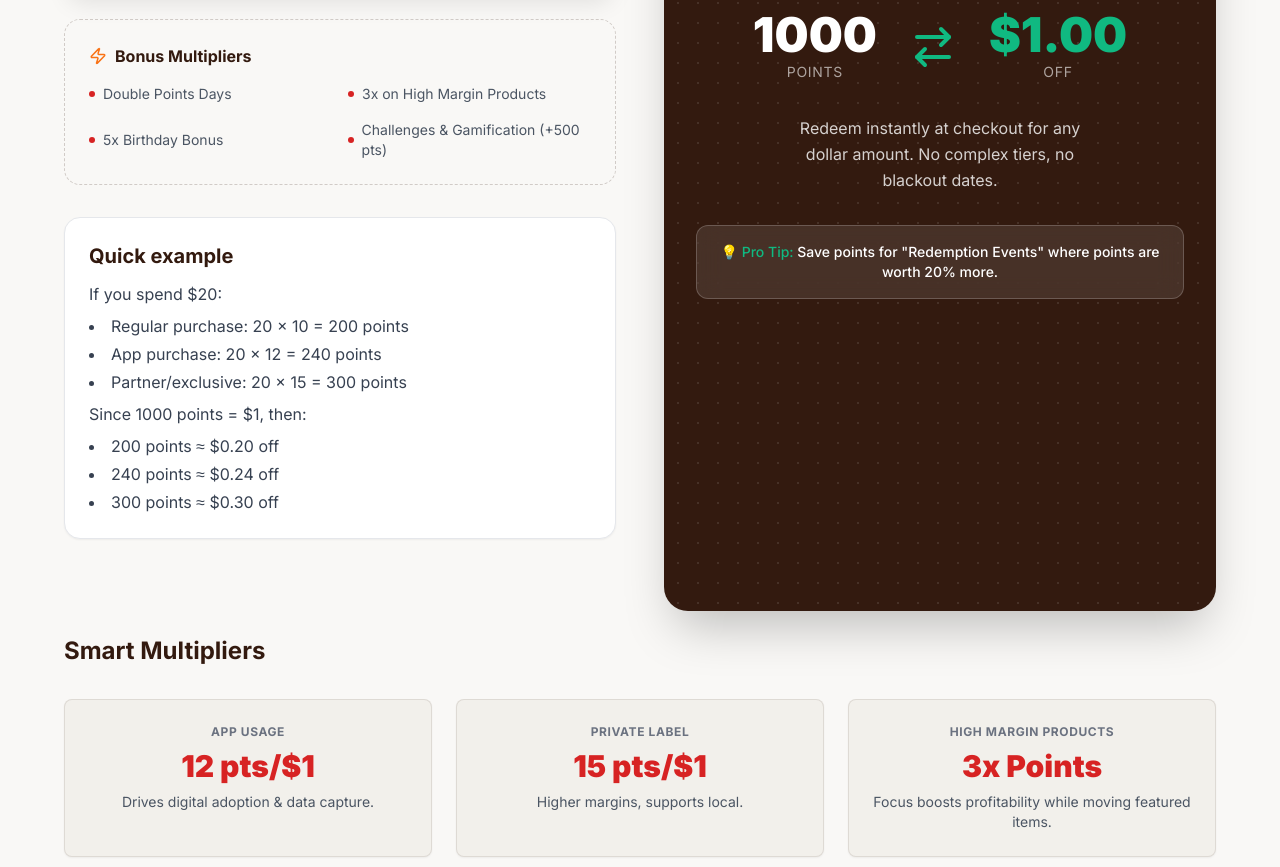
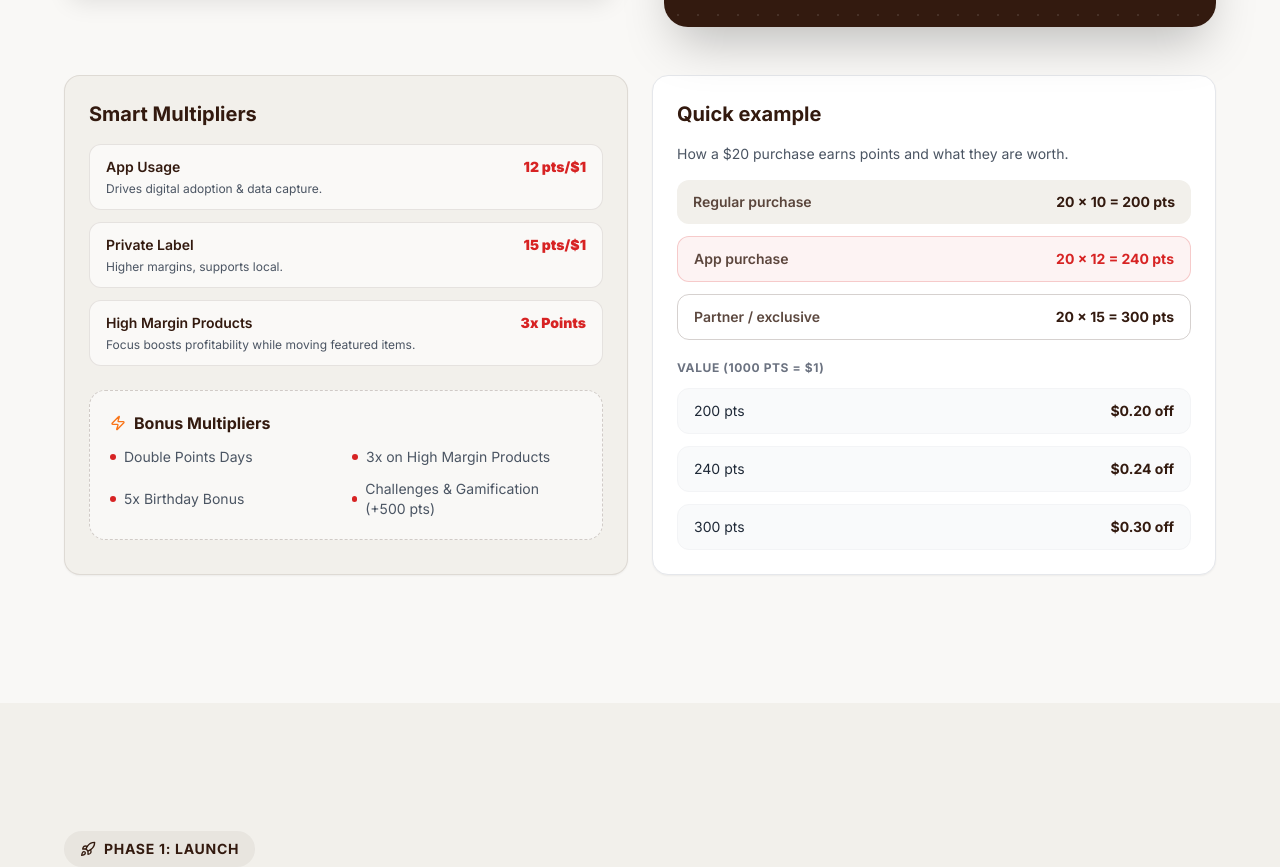
Before and after one commit to Cascadia376/loyalty-story, a React (Vite) app: page / in a window 1280 px wide. Shown: the part 5373-6240 px from the top of the page. Built offline with nearby package versions, Linux system fonts and the light colour scheme; a web font is replaced by a local one.

Commit message:
Streamline mechanics bento layout

```diff
--- a/App.tsx
+++ b/App.tsx
@@ -462,7 +462,7 @@ export default function App() {
               <p className="text-xl text-gray-500">Simple to understand. Rewarding to engage.</p>
           </div>
 
-          <div className="grid lg:grid-cols-2 gap-12">
+          <div className="grid lg:grid-cols-2 gap-8 lg:gap-12 items-start">
               {/* Earning Side */}
               <div className="space-y-8">
                   <h3 className="text-2xl font-bold text-brand-brown flex items-center gap-3">
@@ -506,33 +506,6 @@ export default function App() {
                       </motion.div>
                   </div>
 
-                  <div className="bg-brand-cream p-6 rounded-2xl border border-dashed border-brand-brown/20">
-                      <h4 className="font-bold text-brand-brown mb-4 flex items-center gap-2"><Zap size={18} className="text-orange-500"/> Bonus Multipliers</h4>
-                      <div className="grid grid-cols-2 gap-4 text-sm">
-                          <div className="flex items-center gap-2 text-gray-600"><div className="w-1.5 h-1.5 rounded-full bg-brand-red"></div>Double Points Days</div>
-                          <div className="flex items-center gap-2 text-gray-600"><div className="w-1.5 h-1.5 rounded-full bg-brand-red"></div>3x on High Margin Products</div>
-                          <div className="flex items-center gap-2 text-gray-600"><div className="w-1.5 h-1.5 rounded-full bg-brand-red"></div>5x Birthday Bonus</div>
-                          <div className="flex items-center gap-2 text-gray-600"><div className="w-1.5 h-1.5 rounded-full bg-brand-red"></div>Challenges & Gamification (+500 pts)</div>
-                      </div>
-                  </div>
-
-                  <div className="mt-8 bg-white rounded-2xl border border-gray-200 p-6 shadow-sm">
-                      <h4 className="text-xl font-bold text-brand-brown mb-3">Quick example</h4>
-                      <div className="space-y-2 text-gray-700">
-                          <p>If you spend $20:</p>
-                          <ul className="list-disc list-inside space-y-1">
-                              <li>Regular purchase: 20 × 10 = 200 points</li>
-                              <li>App purchase: 20 × 12 = 240 points</li>
-                              <li>Partner/exclusive: 20 × 15 = 300 points</li>
-                          </ul>
-                          <p className="mt-3">Since 1000 points = $1, then:</p>
-                          <ul className="list-disc list-inside space-y-1">
-                              <li>200 points ≈ $0.20 off</li>
-                              <li>240 points ≈ $0.24 off</li>
-                              <li>300 points ≈ $0.30 off</li>
-                          </ul>
-                      </div>
-                  </div>
               </div>
 
               {/* Redemption Side */}
@@ -542,7 +515,7 @@ export default function App() {
                       Redeeming
                   </h3>
 
-                  <div className="h-full bg-brand-brown rounded-3xl p-8 text-white flex flex-col justify-center items-center text-center relative overflow-hidden shadow-2xl min-h-[400px]">
+                  <div className="bg-brand-brown rounded-3xl p-6 md:p-8 text-white flex flex-col justify-center items-center text-center relative overflow-hidden shadow-2xl">
                       {/* Background Pattern */}
                       <div className="absolute top-0 left-0 w-full h-full opacity-10 pointer-events-none">
                           <div className="absolute top-[-50%] left-[-50%] w-[200%] h-[200%] bg-[radial-gradient(circle,white_1px,transparent_1px)] bg-[size:20px_20px]"></div>
@@ -551,7 +524,7 @@ export default function App() {
                       <div className="relative z-10">
                           <div className="text-lg text-white/60 font-medium mb-2 uppercase tracking-widest">Exchange Rate</div>
 
-                          <div className="flex items-center justify-center gap-4 md:gap-8 my-8">
+                          <div className="flex items-center justify-center gap-4 md:gap-8 my-6">
                               <div>
                                   <span className="text-4xl md:text-5xl font-black block">1000</span>
                                   <span className="text-sm opacity-60 uppercase tracking-wider">Points</span>
@@ -563,7 +536,7 @@ export default function App() {
                               </div>
                           </div>
 
-                          <p className="max-w-xs mx-auto text-white/80 leading-relaxed mb-8">
+                          <p className="max-w-xs mx-auto text-white/80 leading-relaxed mb-6">
                               Redeem instantly at checkout for any dollar amount. No complex tiers, no blackout dates.
                           </p>
 
@@ -578,25 +551,66 @@ export default function App() {
           </div>
         </div>
 
-        {/* Multipliers Section */}
-        <div className="mt-24">
-            <h3 className="text-2xl font-bold text-brand-brown mb-8 text-left">Smart Multipliers</h3>
-            <div className="grid md:grid-cols-3 gap-6">
-                {[
-                    { title: "App Usage", val: "12 pts/$1", desc: "Drives digital adoption & data capture." },
-                    { title: "Private Label", val: "15 pts/$1", desc: "Higher margins, supports local." },
-                    { title: "High Margin Products", val: "3x Points", desc: "Focus boosts profitability while moving featured items." }
-                ].map((item, i) => (
-                    <motion.div
-                        key={i}
-                        whileHover={{ y: -5 }}
-                        className="bg-brand-bgAlt p-6 rounded-lg overflow-hidden border border-brand-brown/10 shadow-sm text-center"
-                    >
-                        <h4 className="text-gray-500 font-bold uppercase text-xs tracking-wider mb-2">{item.title}</h4>
-                        <div className="text-3xl font-black text-brand-red mb-2">{item.val}</div>
-                        <p className="text-gray-600 text-sm">{item.desc}</p>
-                    </motion.div>
-                ))}
+        {/* Bottom grid: Smart Multipliers, Quick Example, Bonus Multipliers */}
+        <div className="mt-12 grid grid-cols-1 md:grid-cols-2 gap-6">
+            <div className="bg-brand-bgAlt p-6 rounded-2xl border border-brand-brown/10 shadow-sm h-full">
+                <h4 className="text-xl font-bold text-brand-brown mb-4">Smart Multipliers</h4>
+                <div className="space-y-3 text-sm text-gray-800">
+                    {[
+                        { title: "App Usage", val: "12 pts/$1", desc: "Drives digital adoption & data capture." },
+                        { title: "Private Label", val: "15 pts/$1", desc: "Higher margins, supports local." },
+                        { title: "High Margin Products", val: "3x Points", desc: "Focus boosts profitability while moving featured items." }
+                    ].map((item) => (
+                        <div key={item.title} className="bg-white/60 rounded-xl border border-brand-brown/10 px-4 py-3">
+                            <div className="flex items-center justify-between">
+                                <span className="font-semibold text-brand-brown">{item.title}</span>
+                                <span className="font-black text-brand-red">{item.val}</span>
+                            </div>
+                            <p className="text-xs text-gray-600 mt-1">{item.desc}</p>
+                        </div>
+                    ))}
+                </div>
+                <div className="mt-6 bg-brand-cream p-5 rounded-2xl border border-dashed border-brand-brown/20">
+                    <h5 className="font-bold text-brand-brown mb-3 flex items-center gap-2"><Zap size={16} className="text-orange-500"/> Bonus Multipliers</h5>
+                    <div className="grid grid-cols-2 gap-3 text-sm">
+                        <div className="flex items-center gap-2 text-gray-600"><div className="w-1.5 h-1.5 rounded-full bg-brand-red"></div>Double Points Days</div>
+                        <div className="flex items-center gap-2 text-gray-600"><div className="w-1.5 h-1.5 rounded-full bg-brand-red"></div>3x on High Margin Products</div>
+                        <div className="flex items-center gap-2 text-gray-600"><div className="w-1.5 h-1.5 rounded-full bg-brand-red"></div>5x Birthday Bonus</div>
+                        <div className="flex items-center gap-2 text-gray-600"><div className="w-1.5 h-1.5 rounded-full bg-brand-red"></div>Challenges & Gamification (+500 pts)</div>
+                    </div>
+                </div>
+            </div>
+
+            <div className="bg-white rounded-2xl border border-gray-200 p-6 shadow-sm h-full">
+                <h4 className="text-xl font-bold text-brand-brown mb-4">Quick example</h4>
+                <p className="text-gray-600 text-sm mb-4">How a $20 purchase earns points and what they are worth.</p>
+                <div className="space-y-3 text-sm text-gray-800">
+                    <div className="flex items-center justify-between bg-brand-bgAlt rounded-xl px-4 py-3">
+                        <span className="font-semibold text-brand-brown/80">Regular purchase</span>
+                        <span className="font-bold text-brand-brown">20 x 10 = 200 pts</span>
+                    </div>
+                    <div className="flex items-center justify-between rounded-xl px-4 py-3 border border-brand-red/20 bg-brand-red/5">
+                        <span className="font-semibold text-brand-brown/80">App purchase</span>
+                        <span className="font-bold text-brand-red">20 x 12 = 240 pts</span>
+                    </div>
+                    <div className="flex items-center justify-between rounded-xl px-4 py-3 border border-brand-brown/20">
+                        <span className="font-semibold text-brand-brown/80">Partner / exclusive</span>
+                        <span className="font-bold text-brand-brown">20 x 15 = 300 pts</span>
+                    </div>
+                    <div className="pt-2 text-xs font-bold uppercase tracking-wider text-gray-500">Value (1000 pts = $1)</div>
+                    <div className="flex items-center justify-between rounded-xl px-4 py-3 bg-gray-50 border border-gray-100">
+                        <span>200 pts</span>
+                        <span className="font-bold text-brand-brown">$0.20 off</span>
+                    </div>
+                    <div className="flex items-center justify-between rounded-xl px-4 py-3 bg-gray-50 border border-gray-100">
+                        <span>240 pts</span>
+                        <span className="font-bold text-brand-brown">$0.24 off</span>
+                    </div>
+                    <div className="flex items-center justify-between rounded-xl px-4 py-3 bg-gray-50 border border-gray-100">
+                        <span>300 pts</span>
+                        <span className="font-bold text-brand-brown">$0.30 off</span>
+                    </div>
+                </div>
             </div>
         </div>
       </Section>
@@ -760,6 +774,101 @@ export default function App() {
               </p>
             </div>
           </div>
+        </div>
+      </Section>
+
+      {/* NEW SECTION: CRM Overview */}
+      <Section className="bg-white">
+        <div className="max-w-6xl mx-auto">
+          <div className="grid lg:grid-cols-2 gap-16 items-center">
+
+             {/* Left: Strategy */}
+             <div>
+            <div className="inline-flex items-center gap-2 bg-brand-brown/5 text-brand-brown px-4 py-2 rounded-full text-sm font-bold uppercase tracking-wider mb-4">
+                 <Rocket size={16} /> Phase 1: Launch
+               </div>
+                <h2 className="text-4xl md:text-5xl font-bold text-brand-brown font-serif mb-6">The Engagement Engine</h2>
+                <p className="text-xl text-gray-500 mb-12">
+                   How we nudge Sarah from passive collection to active engagement using <span className="text-brand-red font-bold">lifecycle marketing</span>.
+                </p>
+
+                <div className="space-y-10">
+                    <div className="flex gap-4">
+                        <div className="w-12 h-12 rounded-full bg-brand-brown/5 flex items-center justify-center shrink-0">
+                            <Calendar className="text-brand-brown" />
+                        </div>
+                        <div>
+                            <h4 className="text-xl font-bold text-brand-brown mb-2">Frequency Drivers</h4>
+                            <p className="text-gray-500 leading-relaxed">
+                                Automated "Win-back" campaigns trigger if Sarah hasn't visited in 21 days.
+                                <br/><span className="text-sm font-bold text-brand-red mt-1 block">Goal: Incremental Visits</span>
+                            </p>
+                        </div>
+                    </div>
+
+                    <div className="flex gap-4">
+                        <div className="w-12 h-12 rounded-full bg-brand-brown/5 flex items-center justify-center shrink-0">
+                            <TrendingUp className="text-brand-brown" />
+                        </div>
+                        <div>
+                            <h4 className="text-xl font-bold text-brand-brown mb-2">Basket Builders</h4>
+                            <p className="text-gray-500 leading-relaxed">
+                                "You're 200 pts away from the next tier." Targeted offers to increase cart size.
+                                <br/><span className="text-sm font-bold text-brand-red mt-1 block">Goal: Higher Spend</span>
+                            </p>
+                        </div>
+                    </div>
+
+                    <div className="flex gap-4">
+                        <div className="w-12 h-12 rounded-full bg-brand-brown/5 flex items-center justify-center shrink-0">
+                            <Wine className="text-brand-brown" />
+                        </div>
+                        <div>
+                            <h4 className="text-xl font-bold text-brand-brown mb-2">Smart Affinity</h4>
+                            <p className="text-gray-500 leading-relaxed">
+                                Sarah buys Pinot Noir. We notify her when the new vintage drops.
+                                <br/><span className="text-sm font-bold text-brand-red mt-1 block">Goal: Emotional Connection</span>
+                            </p>
+                        </div>
+                    </div>
+                </div>
+             </div>
+
+             {/* Right: Visual Mockups */}
+             <div className="relative">
+                 {/* Decorative Circle */}
+                 <div className="absolute top-1/2 left-1/2 -translate-x-1/2 -translate-y-1/2 w-[120%] h-[120%] bg-brand-bgAlt rounded-full -z-10 blur-3xl opacity-50"></div>
+
+                 <div className="flex flex-col gap-6">
+                     <NotificationCard
+                        icon={Bell}
+                        title="We Miss You, Sarah!"
+                        message="It's been a while. Come in this week for 2x points on all Rosé wines. 🍷"
+                        time="Just now"
+                        delay={0.2}
+                     />
+                     <NotificationCard
+                        icon={TrendingUp}
+                        title="Almost There..."
+                        message="You are only $12 away from unlocking a $10 reward voucher!"
+                        time="2h ago"
+                        delay={0.4}
+                     />
+                     <NotificationCard
+                        icon={Mail}
+                        title="Exclusive Access"
+                        message="The 2024 Joie Farm Pinot is here. As a Brown Bear member, you get first dibs."
+                        time="Yesterday"
+                        delay={0.6}
+                     />
+                 </div>
+
+                 <div className="mt-8 text-center">
+                     <p className="text-xs font-bold text-gray-400 uppercase tracking-widest">Real-time Push & SMS</p>
+                 </div>
+            </div>
+
+         </div>
         </div>
       </Section>
 
@@ -1040,101 +1149,6 @@ export default function App() {
          </div>
       </Section>
 
-      {/* NEW SECTION: CRM Overview */}
-      <Section className="bg-white">
-        <div className="max-w-6xl mx-auto">
-          <div className="grid lg:grid-cols-2 gap-16 items-center">
-
-             {/* Left: Strategy */}
-             <div>
-            <div className="inline-flex items-center gap-2 bg-brand-brown/5 text-brand-brown px-4 py-2 rounded-full text-sm font-bold uppercase tracking-wider mb-4">
-                 <Rocket size={16} /> Phase 1: Launch
-               </div>
-                <h2 className="text-4xl md:text-5xl font-bold text-brand-brown font-serif mb-6">The Engagement Engine</h2>
-                <p className="text-xl text-gray-500 mb-12">
-                   How we nudge Sarah from passive collection to active engagement using <span className="text-brand-red font-bold">lifecycle marketing</span>.
-                </p>
-
-                <div className="space-y-10">
-                    <div className="flex gap-4">
-                        <div className="w-12 h-12 rounded-full bg-brand-brown/5 flex items-center justify-center shrink-0">
-                            <Calendar className="text-brand-brown" />
-                        </div>
-                        <div>
-                            <h4 className="text-xl font-bold text-brand-brown mb-2">Frequency Drivers</h4>
-                            <p className="text-gray-500 leading-relaxed">
-                                Automated "Win-back" campaigns trigger if Sarah hasn't visited in 21 days.
-                                <br/><span className="text-sm font-bold text-brand-red mt-1 block">Goal: Incremental Visits</span>
-                            </p>
-                        </div>
-                    </div>
-
-                    <div className="flex gap-4">
-                        <div className="w-12 h-12 rounded-full bg-brand-brown/5 flex items-center justify-center shrink-0">
-                            <TrendingUp className="text-brand-brown" />
-                        </div>
-                        <div>
-                            <h4 className="text-xl font-bold text-brand-brown mb-2">Basket Builders</h4>
-                            <p className="text-gray-500 leading-relaxed">
-                                "You're 200 pts away from the next tier." Targeted offers to increase cart size.
-                                <br/><span className="text-sm font-bold text-brand-red mt-1 block">Goal: Higher Spend</span>
-                            </p>
-                        </div>
-                    </div>
-
-                    <div className="flex gap-4">
-                        <div className="w-12 h-12 rounded-full bg-brand-brown/5 flex items-center justify-center shrink-0">
-                            <Wine className="text-brand-brown" />
-                        </div>
-                        <div>
-                            <h4 className="text-xl font-bold text-brand-brown mb-2">Smart Affinity</h4>
-                            <p className="text-gray-500 leading-relaxed">
-                                Sarah buys Pinot Noir. We notify her when the new vintage drops.
-                                <br/><span className="text-sm font-bold text-brand-red mt-1 block">Goal: Emotional Connection</span>
-                            </p>
-                        </div>
-                    </div>
-                </div>
-             </div>
-
-             {/* Right: Visual Mockups */}
-             <div className="relative">
-                 {/* Decorative Circle */}
-                 <div className="absolute top-1/2 left-1/2 -translate-x-1/2 -translate-y-1/2 w-[120%] h-[120%] bg-brand-bgAlt rounded-full -z-10 blur-3xl opacity-50"></div>
-
-                 <div className="flex flex-col gap-6">
-                     <NotificationCard
-                        icon={Bell}
-                        title="We Miss You, Sarah!"
-                        message="It's been a while. Come in this week for 2x points on all RosAc wines. dY?ú"
-                        time="Just now"
-                        delay={0.2}
-                     />
-                     <NotificationCard
-                        icon={TrendingUp}
-                        title="Almost There..."
-                        message="You are only $12 away from unlocking a $10 reward voucher!"
-                        time="2h ago"
-                        delay={0.4}
-                     />
-                     <NotificationCard
-                        icon={Mail}
-                        title="Exclusive Access"
-                        message="The 2024 Joie Farm Pinot is here. As a Brown Bear member, you get first dibs."
-                        time="Yesterday"
-                        delay={0.6}
-                     />
-                 </div>
-
-                 <div className="mt-8 text-center">
-                     <p className="text-xs font-bold text-gray-400 uppercase tracking-widest">Real-time Push & SMS</p>
-                 </div>
-            </div>
-
-         </div>
-        </div>
-      </Section>
-
       {/* Launch Plan Highlights - Slide 1 */}
       <Section className="bg-brand-bgAlt">
         <div className="max-w-6xl mx-auto">
@@ -1207,8 +1221,8 @@ export default function App() {
             <h3 className="text-2xl font-bold text-brand-brown mb-6">Budget Summary</h3>
             <div className="grid md:grid-cols-2 gap-6">
               {[
-                { label: "Moderate", total: "$43,000", lift: "Uplift % to breakeven: TBD" },
-                { label: "Comprehensive", total: "$56,500", lift: "Uplift % to breakeven: TBD" },
+                { label: "Moderate", total: "$43,000", lift: "Uplift % to breakeven: 1.23%" },
+                { label: "Comprehensive", total: "$56,500", lift: "Uplift % to breakeven: 1.30%" },
               ].map((b, i) => (
                 <div key={i} className="bg-white rounded-3xl border border-gray-200 p-7 shadow-lg flex flex-col gap-4">
                   <div className="flex items-center justify-between mb-4">
```
